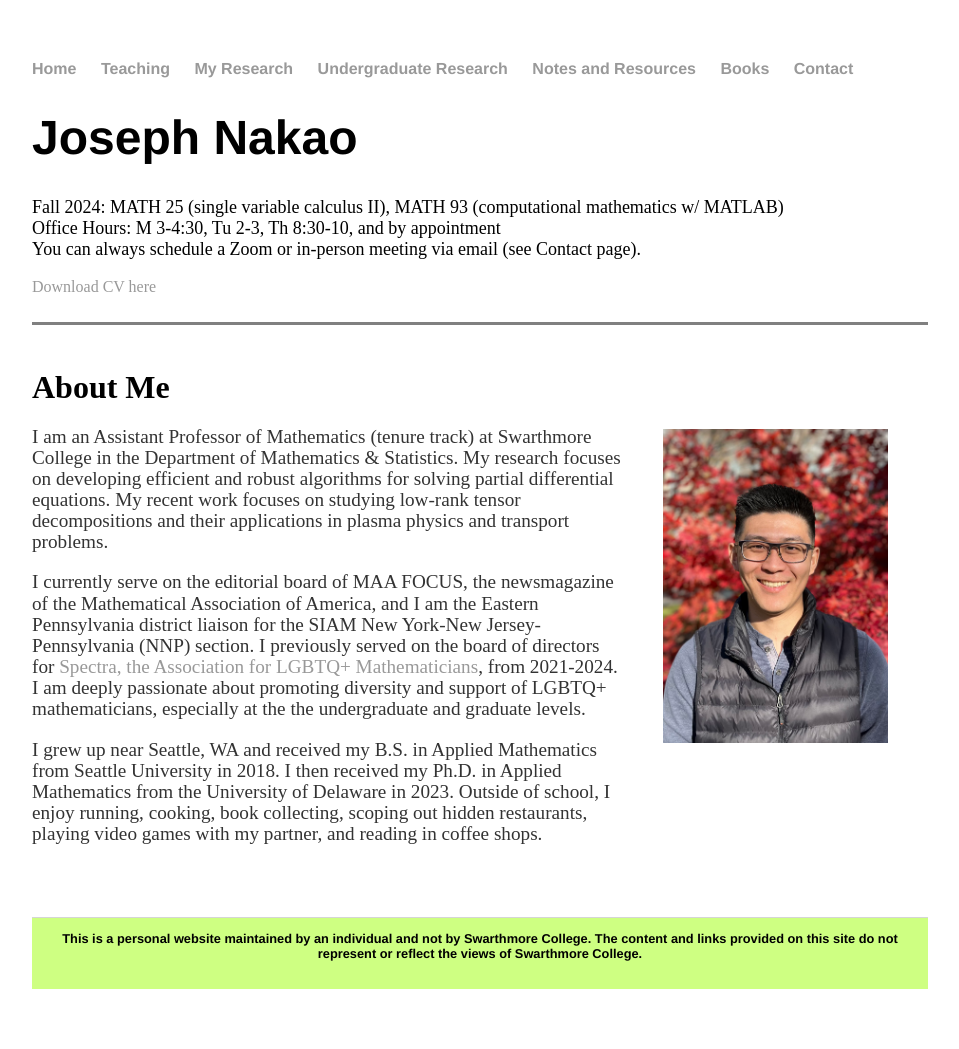
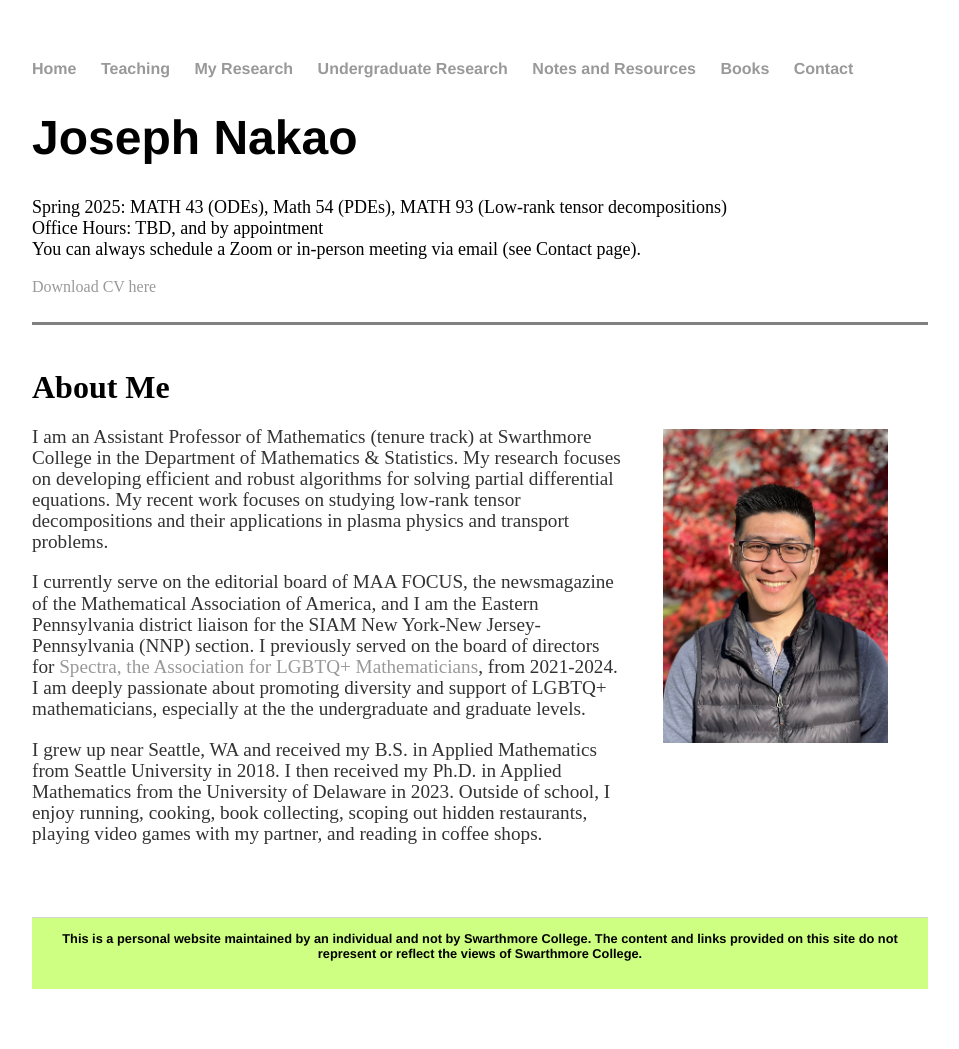
Before and after one commit to jhknakao/jhknakao.github.io, a Jekyll site: the page built from index.html, in a window 1280 px wide. Shown: the whole page, without its empty margins (160-1119 px from the left). Built offline with Jekyll 4.4.1, drawn with Linux system fonts in a browser that asks for light colours.

Commit message:
Update index.html

```diff
--- a/index.html
+++ b/index.html
@@ -4,9 +4,9 @@ title: Joseph Nakao's Homepage
 ---
 <div class="blurb">
 	<h1>Joseph Nakao</h1>
-	<font size="4">Fall 2024: MATH 25 (single variable calculus II), MATH 93 (computational mathematics w/ MATLAB)</font>
+	<font size="4">Spring 2025: MATH 43 (ODEs), Math 54 (PDEs), MATH 93 (Low-rank tensor decompositions)</font>
 	<br>
-	<font size="4">Office Hours: M 3-4:30, Tu 2-3, Th 8:30-10, and by appointment</font>
+	<font size="4">Office Hours: TBD, and by appointment</font>
 	<br>
 	<font size="4">You can always schedule a Zoom or in-person meeting via email (see Contact page).</font>
 	<br>
```
